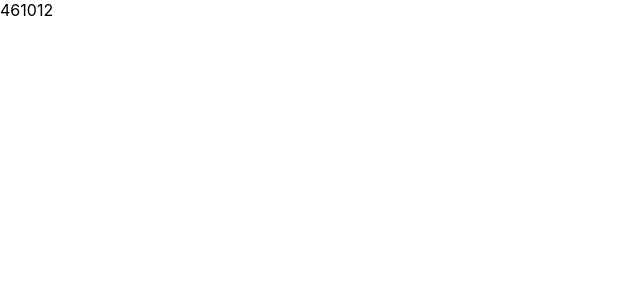
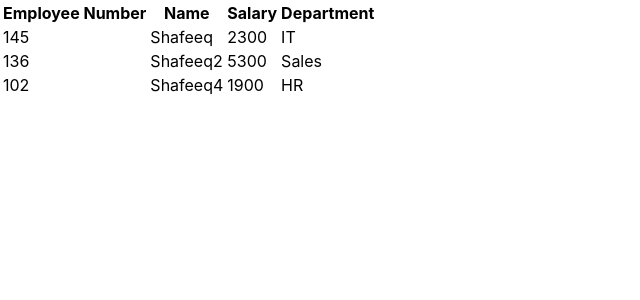
Before and after one commit to Gemmag7/react-1, a React (Create React App) app: page / in a window 1280 px wide. Shown: the top 300 px of the page, without its empty margins (0-640 px from the left). Built offline with nearby package versions, Linux system fonts and the light colour scheme.

Commit message:
employees mapping

```diff
--- a/src/Components/Employees.js
+++ b/src/Components/Employees.js
@@ -1,15 +1,51 @@
-function doubleIt(x){
-    return x*2
-}
+
 
 function Employees(){
 
-    let data =[2,3,5,6]
+    let data =[2,3,5,6];
+
+    let employees=[
+        {
+            regNo: 145,
+            name:"Shafeeq",
+            salary: 2300,
+            department:"IT"
+        },
+        {
+            regNo: 136,
+            name:"Shafeeq2",
+            salary: 5300,
+            department:"Sales"
+        },
+        {
+            regNo: 102,
+            name:"Shafeeq4",
+            salary: 1900,
+            department:"HR"
+        }
+
+    ]
 
     return(
         <>
-        {data.map(doubleIt)
-}
+        <table>
+            <tr>
+                <th>Employee Number</th>
+                <th>Name</th>
+                <th>Salary</th>
+                <th>Department</th>
+            </tr>
+            {
+                employees.map( (X) =>
+                <tr>
+                    <td>{X.regNo}</td>
+                    <td>{X.name}</td>
+                    <td>{X.salary}</td>
+                    <td>{X.department}</td>
+                </tr>
+                )
+            }
+        </table>
         </>
     );
 }
```
